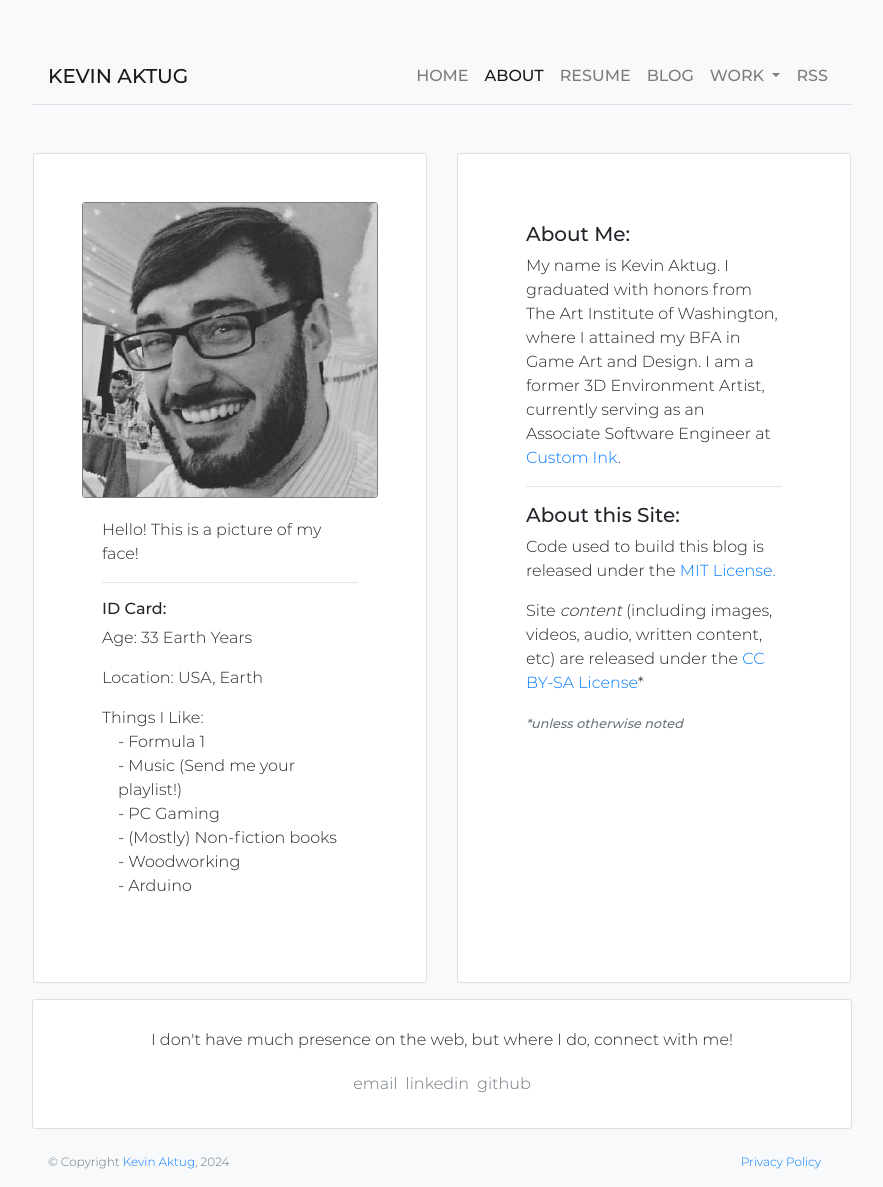
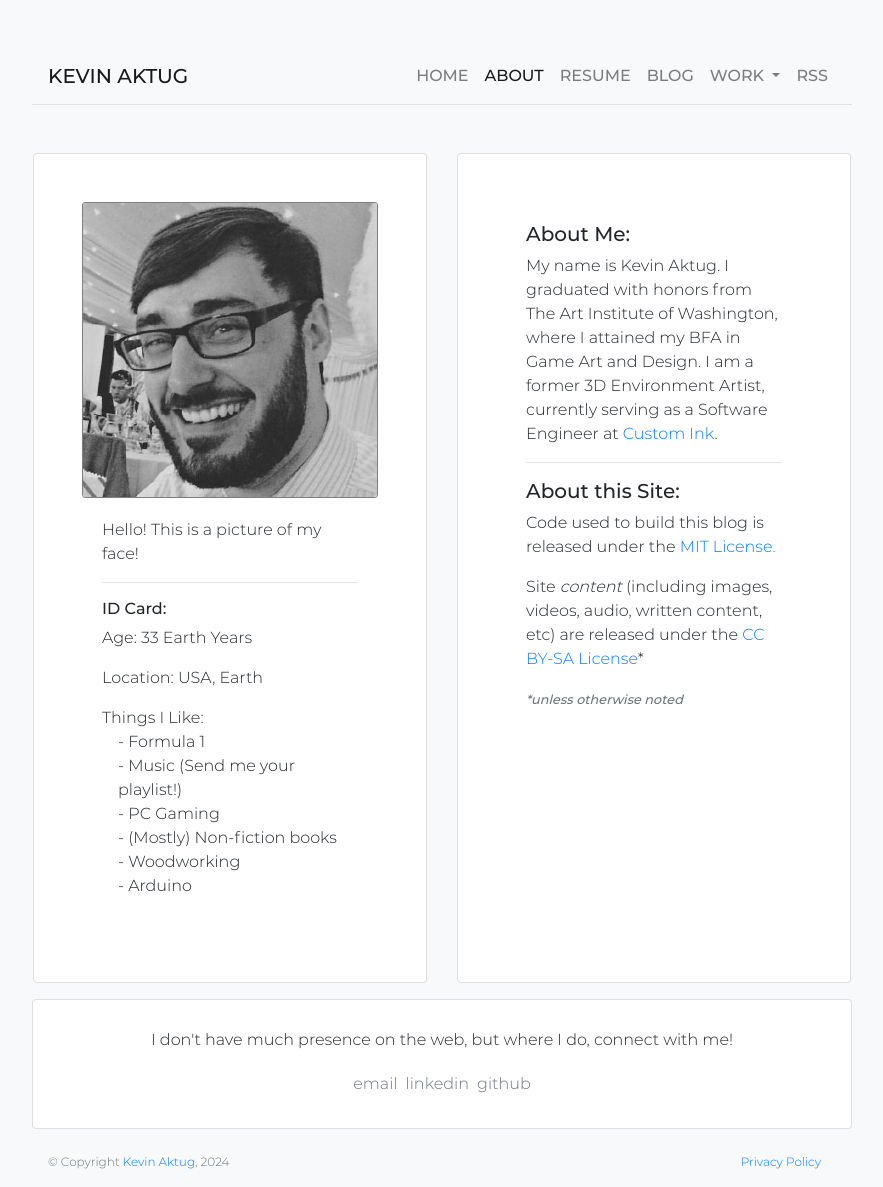
Before and after one commit to Kmagameguy/portfolio, a Jekyll site: the page built from site/about/index.html, in a window 1280 px wide and 1187 px high. Shown: the whole window, without its empty margins (198-1081 px from the left). Built offline with Jekyll 4.4.1, drawn with Linux system fonts in a browser that asks for light colours.

Commit message:
Update Job Title

```diff
--- a/_config.yml
+++ b/_config.yml
@@ -46,7 +46,7 @@ social:
 
 employer:
   name: Custom Ink
-  job: Associate Software Engineer
+  job: Software Engineer
   url: https://www.customink.com
 
 # Build settings
--- a/site/about/index.html
+++ b/site/about/index.html
@@ -40,7 +40,7 @@ permalink: /about/
           <p>
             My name is {{ site.author }}. I graduated with honors from The Art Institute of Washington,
             where I attained my BFA in Game Art and Design.  I am a former 3D Environment Artist, currently serving
-            as an {{ site.employer.job }} at <a href="{{ site.employer.url }}" target="_blank" rel="noopener noreferrer">{{ site.employer.name }}</a>.
+            as a {{ site.employer.job }} at <a href="{{ site.employer.url }}" target="_blank" rel="noopener noreferrer">{{ site.employer.name }}</a>.
           </p>
           <hr />
           <h5>About this Site:</h5>
```
